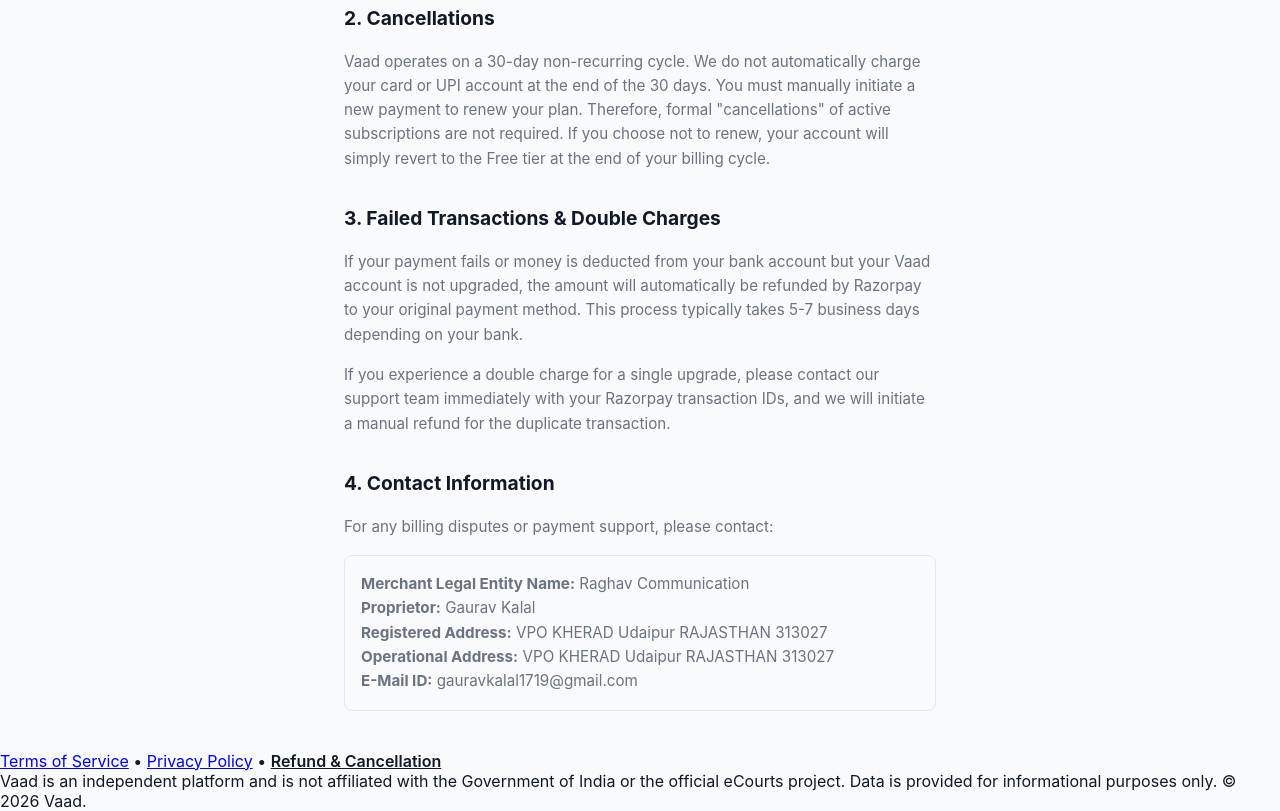
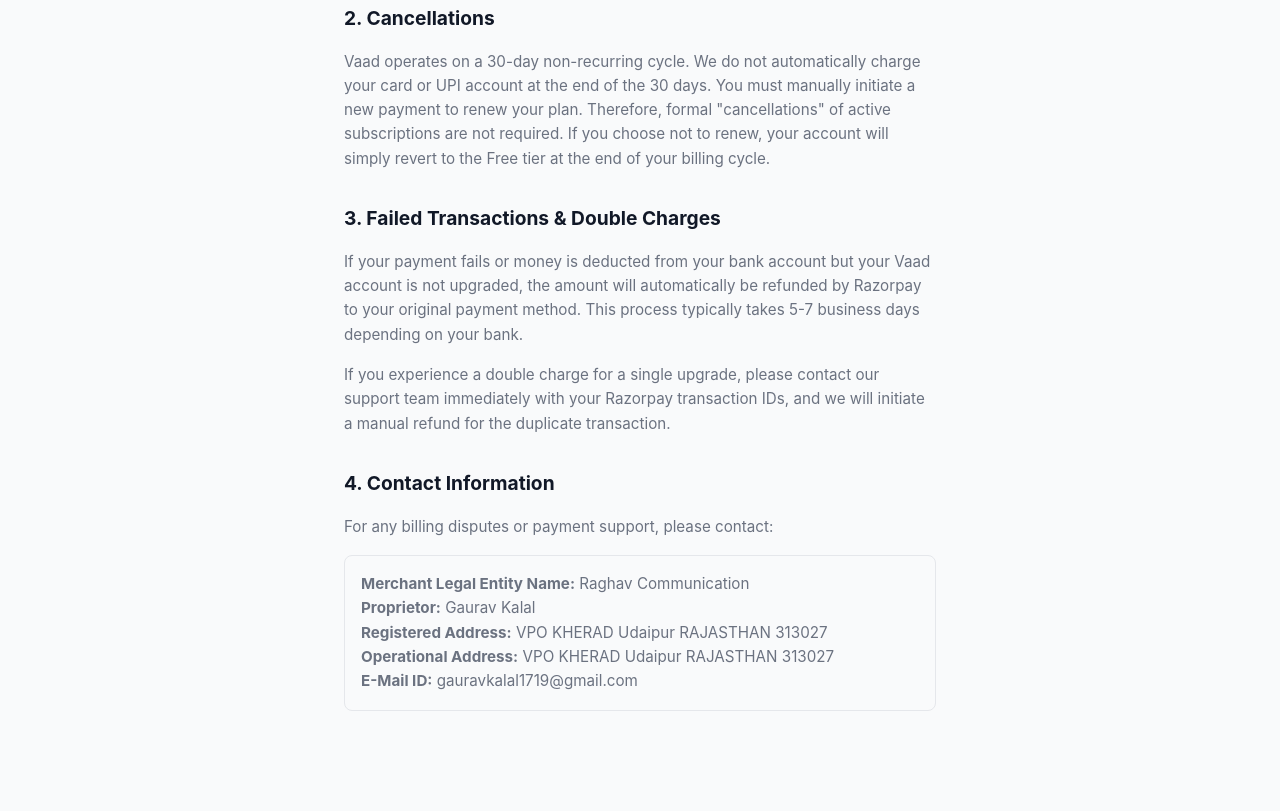
Before and after one commit to Gorupa/vaad, a website: page frontend/refund.html in a window 1280 px wide. Shown: the part 431-1242 px from the top of the page. After the commit the page ends 1182 px from the top, so only its background shows below. Drawn offline with Linux system fonts and the light colour scheme.

Commit message:
Update refund.html

```diff
--- a/frontend/refund.html
+++ b/frontend/refund.html
@@ -43,18 +43,7 @@
         </div>
     </main>
 
-    <footer class="footer">
-        <div class="footer-top">
-            <a href="terms.html">Terms of Service</a>
-            <span class="fsep">•</span>
-            <a href="privacy.html">Privacy Policy</a>
-            <span class="fsep">•</span>
-            <a href="refund.html" style="color: var(--text-main); font-weight: 600;">Refund & Cancellation</a>
-        </div>
-        <div class="footer-disclaimer">
-            Vaad is an independent platform and is not affiliated with the Government of India or the official eCourts project. Data is provided for informational purposes only. © 2026 Vaad.
-        </div>
-    </footer>
+
 
 </body>
 </html>
```
